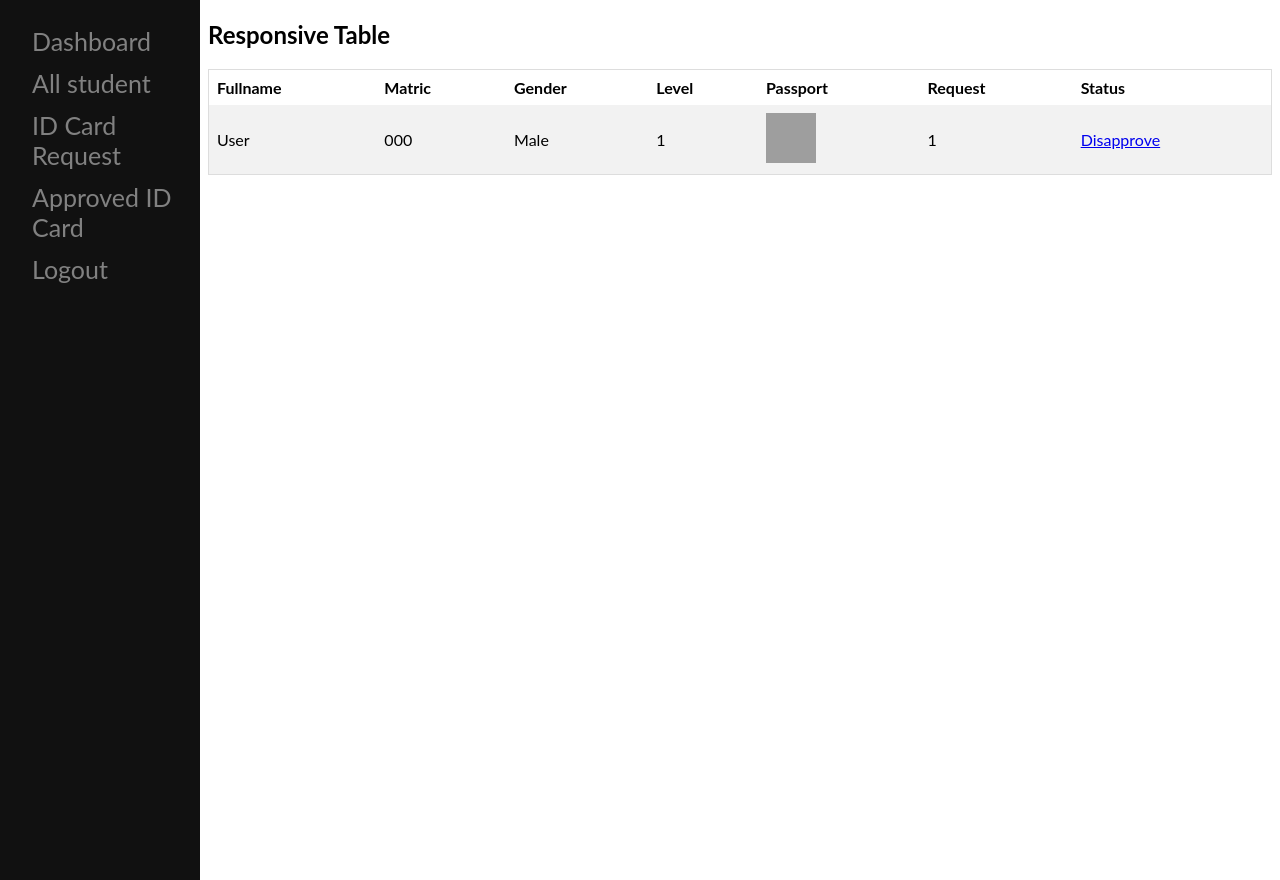
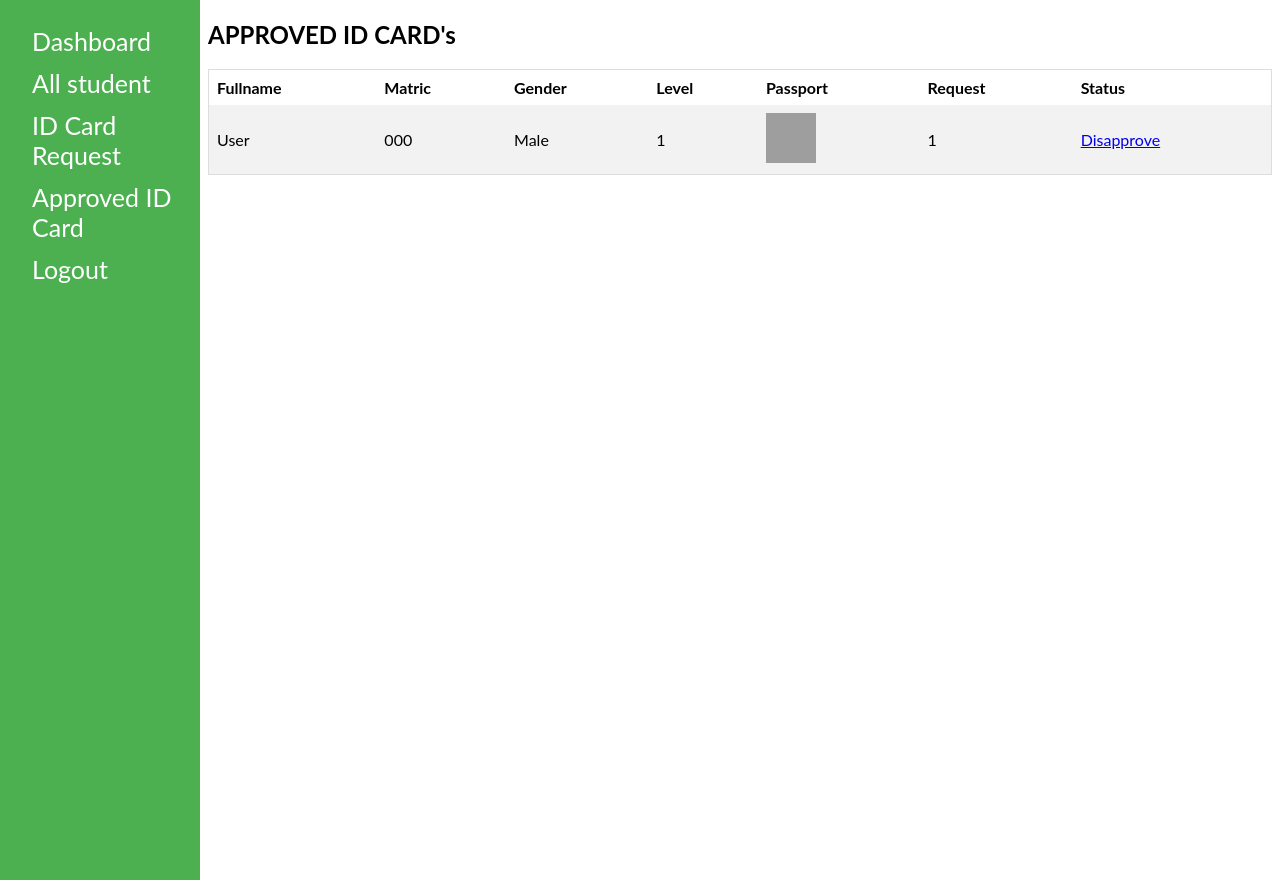
Before and after one commit to mdjibril/idgen, a PHP site: page /admin/approvedrequest.php in a window 1280 px wide. Run offline with PHP 8.4, Linux system fonts and the light colour scheme; tables that the repository leaves empty hold one stand-in row (values such as "Sample post"); grey boxes are pictures that could not be loaded.

Commit message:
changed navbar color

```diff
--- a/admin/allstudent.php
+++ b/admin/allstudent.php
@@ -23,7 +23,7 @@ $allstudent = mysqli_query($conn, $sql);
             z-index: 1;
             top: 0;
             left: 0;
-            background-color: #111;
+            background-color: #4caf50;
             overflow-x: hidden;
             padding-top: 20px;
         }
@@ -33,7 +33,7 @@ $allstudent = mysqli_query($conn, $sql);
             padding: 6px 6px 6px 32px;
             text-decoration: none;
             font-size: 25px;
-            color: #818181;
+            color: #ffffff;
             display: block;
         }
 
@@ -85,7 +85,7 @@ $allstudent = mysqli_query($conn, $sql);
         <a href="script/logout.php">Logout</a>
     </div>
     <div class="main">
-        <h2>Responsive Table</h2>
+        <h2>ALL STUDENT</h2>
 
         <div style="overflow-x:auto;">
             <table>
--- a/admin/approvedrequest.php
+++ b/admin/approvedrequest.php
@@ -23,7 +23,7 @@ $allstudent = mysqli_query($conn, $sql);
             z-index: 1;
             top: 0;
             left: 0;
-            background-color: #111;
+            background-color: #4caf50;
             overflow-x: hidden;
             padding-top: 20px;
         }
@@ -33,7 +33,7 @@ $allstudent = mysqli_query($conn, $sql);
             padding: 6px 6px 6px 32px;
             text-decoration: none;
             font-size: 25px;
-            color: #818181;
+            color: #ffffff;
             display: block;
         }
 
@@ -85,7 +85,7 @@ $allstudent = mysqli_query($conn, $sql);
         <a href="script/logout.php">Logout</a>
     </div>
     <div class="main">
-        <h2>Responsive Table</h2>
+        <h2>APPROVED ID CARD's</h2>
 
         <div style="overflow-x:auto;">
             <table>
--- a/admin/dashboard.php
+++ b/admin/dashboard.php
@@ -24,7 +24,7 @@ if (!isset($_SESSION['username'])) {
             z-index: 1;
             top: 0;
             left: 0;
-            background-color: #111;
+            background-color: #4caf50;
             overflow-x: hidden;
             padding-top: 20px;
         }
@@ -34,7 +34,7 @@ if (!isset($_SESSION['username'])) {
             padding: 6px 6px 6px 32px;
             text-decoration: none;
             font-size: 25px;
-            color: #818181;
+            color: #ffffff;
             display: block;
         }
 
@@ -69,7 +69,7 @@ if (!isset($_SESSION['username'])) {
             height: 100px;
             text-align: center;
             background-color: #4caf50;
-            color: #f1f1f1;
+            color: #ffffff;
             margin: 0 20px;
             font-size: 20px;
             display: flex;
--- a/admin/id_request.php
+++ b/admin/id_request.php
@@ -23,7 +23,7 @@ $allstudent = mysqli_query($conn, $sql);
             z-index: 1;
             top: 0;
             left: 0;
-            background-color: #111;
+            background-color: #4caf50;
             overflow-x: hidden;
             padding-top: 20px;
         }
@@ -33,7 +33,7 @@ $allstudent = mysqli_query($conn, $sql);
             padding: 6px 6px 6px 32px;
             text-decoration: none;
             font-size: 25px;
-            color: #818181;
+            color: #ffffff;
             display: block;
         }
 
@@ -85,7 +85,7 @@ $allstudent = mysqli_query($conn, $sql);
         <a href="script/logout.php">Logout</a>
     </div>
     <div class="main">
-        <h2>All Id Card Request</h2>
+        <h2>ID CARD's REQUEST</h2>
 
         <div style="overflow-x:auto;">
             <table>
```
